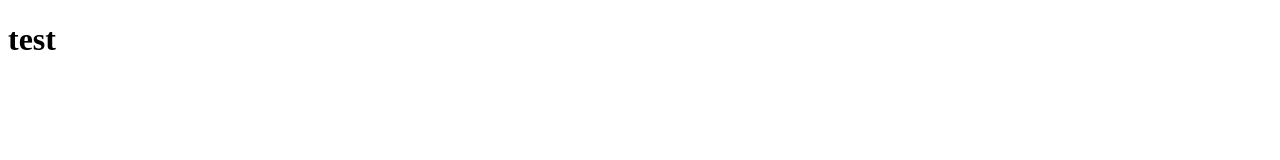
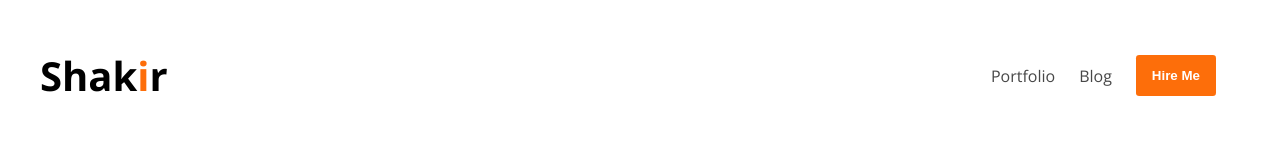
Before and after one commit to shakiritcse/my-portfolio, a plain HTML site: page index.html in a window 1280 px wide. Drawn offline with nearby package versions, Linux system fonts and the light colour scheme.

Commit message:
nav created

```diff
--- a/index.html
+++ b/index.html
@@ -4,8 +4,22 @@
     <meta charset="UTF-8" />
     <meta name="viewport" content="width=device-width, initial-scale=1.0" />
     <title>Shakir's Portfolio</title>
+    <link rel="stylesheet" href="./styles/style.css" />
   </head>
   <body>
-    <h1>test</h1>
+    <header>
+      <nav>
+        <h3 class="nav-title">Shak<span class="text-primary">i</span>r</h3>
+        <ul>
+          <li><a href="" class="dark-2">Portfolio</a></li>
+          <li><a href="" class="dark-2">Blog</a></li>
+          <li>
+            <a href=""><button class="btn-primary">Hire Me</button></a>
+          </li>
+        </ul>
+      </nav>
+    </header>
+    <main></main>
+    <footer></footer>
   </body>
 </html>
--- /dev/null
+++ b/styles/style.css
@@ -0,0 +1,44 @@
+/* google font  */
+@import url("https://fonts.googleapis.com/css2?family=Open+Sans:ital,wght@0,300..800;1,300..800&display=swap");
+body {
+  font-family: "Open Sans", sans-serif;
+}
+/* shared style */
+.text-primary {
+  color: #fd6e0a;
+}
+.dark-2 {
+  color: #474747;
+}
+.btn-primary {
+  background-color: #fd6e0a;
+  color: white;
+  padding: 1em 1.2em;
+  border: none;
+  border-radius: 0.2rem;
+  font-weight: 700;
+}
+/* nav stles */
+
+nav {
+  display: flex;
+  align-items: center;
+  justify-content: space-between;
+  margin: 5px 2em;
+}
+.nav-title {
+  font-weight: 700;
+  font-size: 2.5rem;
+}
+nav ul {
+  display: flex;
+  align-items: center;
+}
+nav ul li {
+  list-style: none;
+  margin-right: 1.5em;
+}
+nav ul li a {
+  text-decoration: none;
+  font-size: 1rem;
+}
```
Also changed, not shown: images/developer.png (added), images/hardy.png (added), images/header_bg.png (added), images/icons/facebook.png (added), images/icons/insta.png (added), images/icons/js.png (added), images/icons/mongo.png (added), images/icons/nodejs.png (added), images/icons/react.png (added), images/icons/twitter.png (added).
